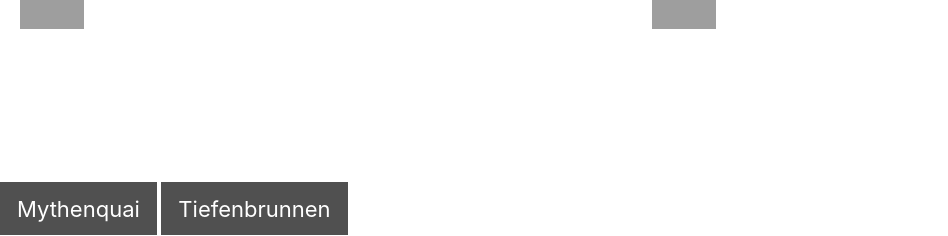
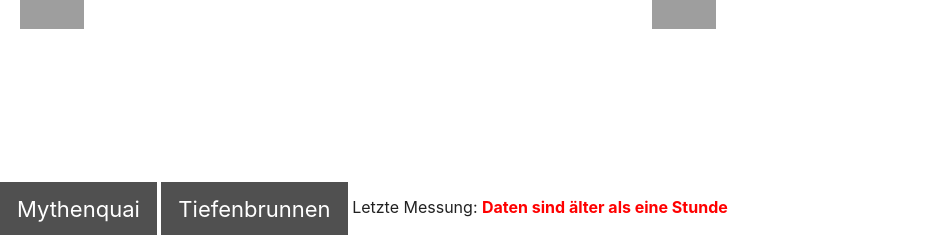
Before and after one commit to etiiiR/FHNW_Wettermonitor, a Flask app: template weather_app/templates/index.html in a window 1280 px wide. Shown: the part 565-801 px from the top of the page, without its empty margins (0-948 px from the left). Run offline with Flask 2, Linux system fonts and the light colour scheme; the template is opened without the code that fills it, so the values that code supplies are empty; parts of the project's set-up code (start-up, migrations or seed data) failed here and were passed over; some libraries are stand-ins or nearby versions; grey boxes are pictures that could not be loaded.

Commit message:
Added: Anzeige der letzten Messung und ob Daten aktuell sind

```diff
--- a/weather_app/main.py
+++ b/weather_app/main.py
@@ -1,4 +1,4 @@
-from datetime import datetime
+from datetime import datetime, timedelta
 from flask import Flask
 from flask import render_template, redirect, url_for
 
@@ -62,37 +62,40 @@
 
 def front_page(station):
     if weatherimport.systemInitialized():
-        # todoo check if the database has old data if yes then update it and afterwards load the homepage
-        wetter = weatherimport.get_measurement(weatherimport.Measurement.Air_temp, station, "1d")
-        dict_time = wetter.sort_values(by=['time'])
-        obj_air_temp = dict_time['air_temperature'][0]
-
-        df_humidty= weatherimport.get_measurement(weatherimport.Measurement.Humidity, station, "1d")
-        sorted_hum = df_humidty.sort_values(by=['time'])
-        obj_hum = sorted_hum['humidity'][0]
+        # TODO: check if the database has old data if yes then update it and afterwards load the homepage
+        wetter = weatherimport.get_measurements([weatherimport.Measurement.Air_temp, weatherimport.Measurement.Humidity], station, "1d")
+        wetter = wetter.sort_values(by=['time'])
+        letzte_messung = wetter['time'][0]
+        daten_aktuell = letzte_messung + timedelta(hours=1) < datetime.now(letzte_messung.tzinfo)
+        air_temperature = wetter['air_temperature'][0]
+        humidity = wetter['humidity'][0]
     else:
-        obj_air_temp = "not available yet"
-        obj_hum = "not available yet"
+        letzte_messung_str = "not available yet"
+        air_temperature = "not available yet"
+        humidity = "not available yet"
 
     icon_url1 = "rain.png"
     icon_url2 = "sun.png"
     icon_url3 = "windy.png"
     icon_url4 = "weather.png"
+    # TODO hard code icon urls
 
-    context = {
-	    'Lufttemp' : obj_air_temp,
-	}
-    return render_template('index.html', station = station, Lufttemp = obj_air_temp, Humidity = obj_hum, icon_temp = icon_url4,
-    icon_wind = icon_url1, icon_pred = icon_url2, icon_water = icon_url3)
+    return render_template('index.html',
+        station = station,
+        letzte_messung = letzte_messung,
+        daten_aktuell = daten_aktuell,
+        Lufttemp = air_temperature,
+        Humidity = humidity,
+        icon_temp = icon_url4,
+        icon_wind = icon_url1,
+        icon_pred = icon_url2,
+        icon_water = icon_url3)
 
 @app.route("/home", methods=['GET'])
 def home():
     return render_template('some_page.html')
 
 
-
-
-
 if __name__ == "__main__":
     weatherimport.init()
     #create_weather_chart()
--- a/weather_app/templates/footer.html
+++ b/weather_app/templates/footer.html
@@ -1,4 +1,8 @@
 <footer id="footer">
     <a href="\mythenquai"    data-role="ripple" data-ripple-target="footer" class="button large dark">Mythenquai</a>
     <a href="\tiefenbrunnen" data-role="ripple" data-ripple-target="footer" class="button large dark">Tiefenbrunnen</a>
+    <span>Letzte Messung: {{letzte_messung.strftime("%d.%m.%Y %H:%M")}}</span>
+    {% if not daten_aktuell %}
+        <span style="color: red; font-weight: bold;">Daten sind älter als eine Stunde</span>
+    {% endif %}
 </footer>
--- a/weather_app/weatherdata.py
+++ b/weather_app/weatherdata.py
@@ -26,7 +26,6 @@
 import threading
 from collections import deque
 from requests.models import HTTPError
-from datetime import datetime
 import main as update
 
 
```
